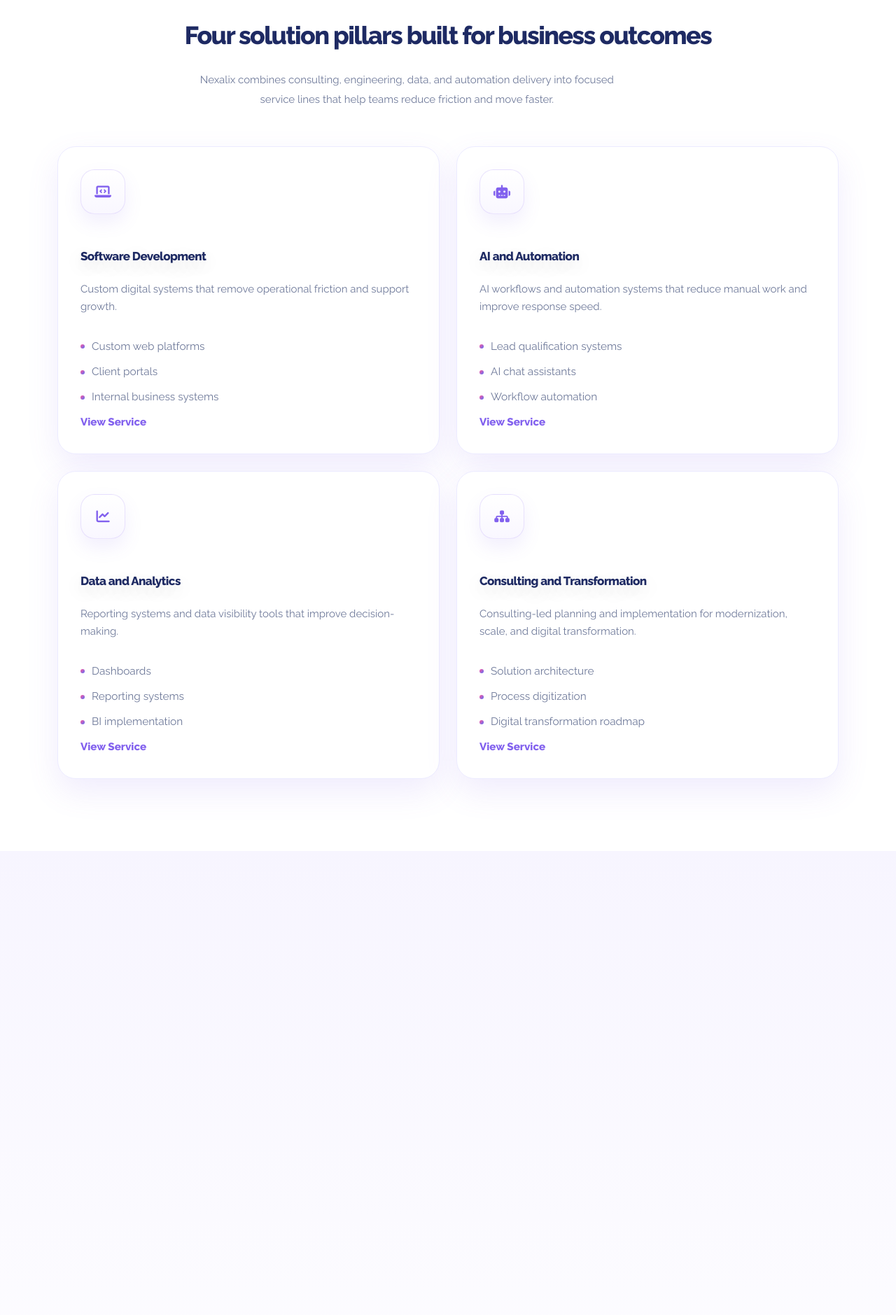
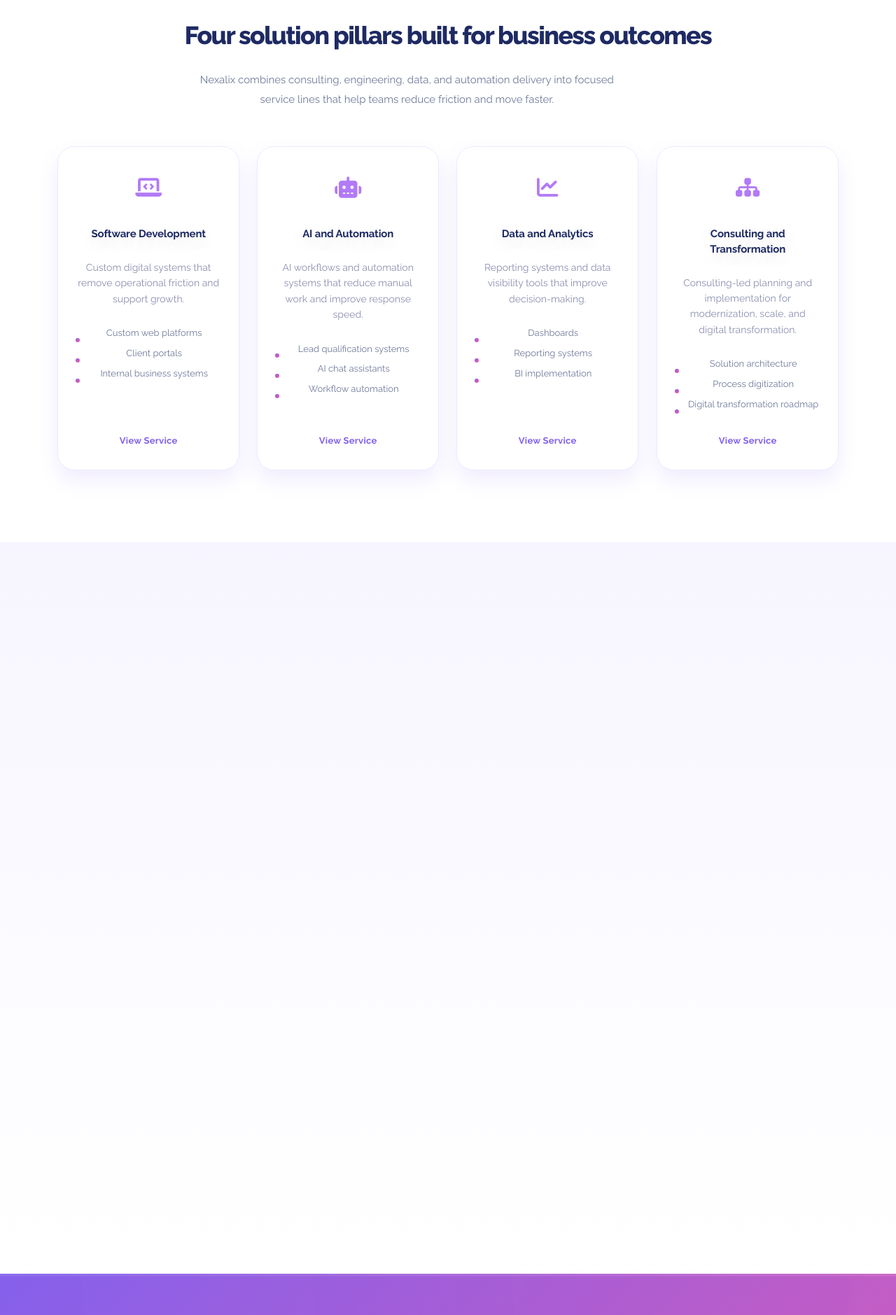
Before and after one commit to DengAchiek/nexalix, a Django app: page / in a window 1280 px wide. Shown: the part 1266-3145 px from the top of the page at 70% size. Run offline with Django 5.2, Linux system fonts and the light colour scheme; data comes from the database, SQL or seed files in the repository; data that the repository does not hold is empty.

Commit message:
Restyle homepage cards from reference

```diff
--- a/nexalix_app/static/css/redesign.css
+++ b/nexalix_app/static/css/redesign.css
@@ -947,6 +947,191 @@ body.theme-softy .process-journey-card {
     text-align: center;
 }
 
+body.theme-softy .nx-reference-process-card {
+    align-items: center;
+    min-height: 100%;
+    padding: 2.15rem 1.55rem 1.9rem !important;
+    border-radius: 24px !important;
+    text-align: center;
+    box-shadow: 0 14px 30px rgba(130, 97, 238, 0.12) !important;
+}
+
+body.theme-softy .nx-reference-process-card::before {
+    inset: 14px -14px -14px 14px !important;
+    border-radius: 24px !important;
+    background: rgba(130, 97, 238, 0.17) !important;
+    opacity: 0.45 !important;
+}
+
+body.theme-softy .nx-reference-process-card .nx-icon-badge {
+    width: 48px;
+    height: 48px;
+    margin: 0 auto 1.25rem;
+    border: 0;
+    background: transparent;
+    box-shadow: none;
+    border-radius: 0;
+}
+
+body.theme-softy .nx-reference-process-card .nx-icon-badge i {
+    font-size: 1.9rem;
+    color: #b27af7;
+}
+
+body.theme-softy .nx-reference-process-card h3 {
+    margin: 0 0 0.8rem;
+    font-size: 15px !important;
+    font-weight: 700;
+    line-height: 1.45;
+    letter-spacing: -0.01em;
+}
+
+body.theme-softy .nx-reference-process-card p {
+    margin: 0;
+    max-width: 20ch;
+    color: #8a8fb0 !important;
+    font-size: 14px !important;
+    line-height: 1.6;
+}
+
+body.theme-softy .nx-reference-process-card .nx-card-list {
+    width: 100%;
+    gap: 0.55rem;
+    margin-top: 1rem;
+}
+
+body.theme-softy .nx-reference-process-card .nx-card-list li {
+    justify-content: center;
+    text-align: center;
+    gap: 0.5rem;
+    font-size: 13px;
+    line-height: 1.55;
+}
+
+body.theme-softy .nx-reference-process-card .nx-card-list li::before {
+    content: "";
+    width: 6px;
+    height: 6px;
+    flex: 0 0 auto;
+    margin-top: 0.42rem;
+    border-radius: 999px;
+    background: linear-gradient(135deg, var(--softy-primary), var(--softy-secondary));
+}
+
+body.theme-softy .nx-reference-process-card .nx-text-link {
+    margin-top: auto;
+    padding-top: 1.2rem;
+    color: var(--softy-primary);
+    font-size: 13px;
+    font-weight: 700;
+    letter-spacing: 0.02em;
+}
+
+body.theme-softy .nx-home-services .nx-services-grid,
+body.theme-softy .nx-home-industries .nx-industries-grid,
+body.theme-softy .nx-home-capabilities .nx-capability-grid,
+body.theme-softy .nx-home-process .nx-workflow-grid {
+    align-items: stretch;
+}
+
+body.theme-softy .nx-home-services .nx-services-grid {
+    grid-template-columns: repeat(4, minmax(0, 1fr));
+    gap: 1.8rem 1.55rem;
+}
+
+body.theme-softy .nx-home-industries .nx-industries-grid {
+    grid-template-columns: repeat(3, minmax(0, 1fr));
+    gap: 1.8rem 1.55rem;
+}
+
+body.theme-softy .nx-home-capabilities .nx-capability-grid {
+    grid-template-columns: repeat(5, minmax(0, 1fr));
+    gap: 1.8rem 1.25rem;
+}
+
+body.theme-softy .nx-home-process .nx-workflow-grid {
+    grid-template-columns: repeat(4, minmax(0, 1fr));
+    gap: 1.6rem 1.25rem;
+    align-items: start;
+}
+
+body.theme-softy .nx-service-card,
+body.theme-softy .nx-industry-card,
+body.theme-softy .nx-capability-card,
+body.theme-softy .nx-workflow-card {
+    position: relative;
+}
+
+body.theme-softy .nx-service-card p,
+body.theme-softy .nx-industry-card p,
+body.theme-softy .nx-capability-card p {
+    max-width: 24ch;
+}
+
+body.theme-softy .nx-capability-card .nx-chip-row {
+    justify-content: center;
+    gap: 0.5rem;
+    margin-top: 1rem;
+}
+
+body.theme-softy .nx-capability-card .nx-chip {
+    min-height: 32px;
+    padding: 0.4rem 0.7rem;
+    font-size: 12px;
+    font-weight: 700;
+}
+
+body.theme-softy .nx-workflow-card {
+    padding-top: 1.9rem !important;
+}
+
+body.theme-softy .nx-workflow-card .nx-workflow-top {
+    flex-direction: column-reverse;
+    justify-content: center;
+    gap: 0.5rem;
+    margin-bottom: 0.9rem;
+}
+
+body.theme-softy .nx-workflow-card .nx-step-number {
+    min-width: auto;
+    height: auto;
+    padding: 0;
+    border-radius: 0;
+    background: transparent;
+    color: var(--softy-primary);
+    font-size: 0.78rem;
+    letter-spacing: 0.16em;
+}
+
+body.theme-softy .nx-workflow-card .nx-workflow-meta {
+    width: 100%;
+    margin-top: 0.8rem;
+    padding-top: 0.8rem;
+    border-top: 1px solid rgba(130, 97, 238, 0.1);
+}
+
+body.theme-softy .nx-workflow-card .nx-workflow-meta strong,
+body.theme-softy .nx-workflow-card .nx-workflow-meta span {
+    display: block;
+    text-align: center;
+}
+
+body.theme-softy .nx-workflow-card .nx-workflow-meta strong {
+    margin-bottom: 0.3rem;
+    color: var(--softy-heading);
+    font-size: 12px;
+    letter-spacing: 0.08em;
+    text-transform: uppercase;
+}
+
+body.theme-softy .nx-workflow-card .nx-workflow-meta span {
+    max-width: 22ch;
+    margin: 0 auto;
+    color: var(--softy-text);
+    font-size: 13px;
+    line-height: 1.55;
+}
+
 body.theme-softy .nx-workflow-top,
 body.theme-softy .solution-cluster-top,
 body.theme-softy .technology-capability-head,
@@ -1956,6 +2141,7 @@ body.theme-softy .skip-link {
 
 @media (max-width: 1200px) {
     body.theme-softy .nx-hero-feature-grid,
+    body.theme-softy .nx-services-grid,
     body.theme-softy .nx-industries-grid,
     body.theme-softy .nx-capability-grid,
     body.theme-softy .nx-testimonial-grid,
@@ -2134,6 +2320,7 @@ body.theme-softy .skip-link {
 
     body.theme-softy .services-showcase-card,
     body.theme-softy .focused-landing-card,
+    body.theme-softy .nx-reference-process-card,
     body.theme-softy .pillar-card,
     body.theme-softy .technology-capability-card,
     body.theme-softy .process-journey-card,
--- a/nexalix_app/templates/base.html
+++ b/nexalix_app/templates/base.html
@@ -46,7 +46,7 @@
 
     <title>{% block title %}{{ meta_title|default:'Nexalix Technologies' }}{% endblock %}</title>
     {% block extra_css %}{% endblock %}
-    <link rel="stylesheet" href="{% static 'css/redesign.css' %}?v=20260427b">
+    <link rel="stylesheet" href="{% static 'css/redesign.css' %}?v=20260427c">
     {% if structured_data_json %}
         {% for schema in structured_data_json %}
     <script type="application/ld+json">{{ schema|safe }}</script>
--- a/nexalix_app/templates/includes/industries_section.html
+++ b/nexalix_app/templates/includes/industries_section.html
@@ -8,7 +8,7 @@
 
         <div class="nx-industries-grid">
             {% for industry in home_industry_cards %}
-            <article class="nx-card nx-industry-card" data-reveal>
+            <article class="nx-card nx-industry-card nx-reference-process-card" data-reveal>
                 <div class="nx-icon-badge"><i class="{{ industry.icon }}"></i></div>
                 <h3>{{ industry.title }}</h3>
                 <p>{{ industry.summary }}</p>
--- a/nexalix_app/templates/includes/process_section.html
+++ b/nexalix_app/templates/includes/process_section.html
@@ -8,7 +8,7 @@
 
         <div class="nx-workflow-grid">
             {% for step in home_workflow_steps %}
-            <article class="nx-card nx-workflow-card" data-reveal>
+            <article class="nx-card nx-workflow-card nx-reference-process-card" data-reveal>
                 <div class="nx-workflow-top">
                     <span class="nx-step-number">{{ step.number }}</span>
                     <div class="nx-icon-badge"><i class="{{ step.icon }}"></i></div>
--- a/nexalix_app/templates/includes/services_section.html
+++ b/nexalix_app/templates/includes/services_section.html
@@ -8,7 +8,7 @@
 
         <div class="nx-services-grid">
             {% for service in home_service_pillars %}
-            <article class="nx-card nx-service-card" data-reveal>
+            <article class="nx-card nx-service-card nx-reference-process-card" data-reveal>
                 <div class="nx-icon-badge"><i class="{{ service.icon }}"></i></div>
                 <h3>{{ service.title }}</h3>
                 <p>{{ service.summary }}</p>
--- a/nexalix_app/templates/includes/technology_section.html
+++ b/nexalix_app/templates/includes/technology_section.html
@@ -8,7 +8,7 @@
 
         <div class="nx-capability-grid">
             {% for capability in home_capability_cards %}
-            <article class="nx-card nx-capability-card" data-reveal>
+            <article class="nx-card nx-capability-card nx-reference-process-card" data-reveal>
                 <div class="nx-icon-badge"><i class="{{ capability.icon }}"></i></div>
                 <h3>{{ capability.title }}</h3>
                 <p>{{ capability.description }}</p>
```
